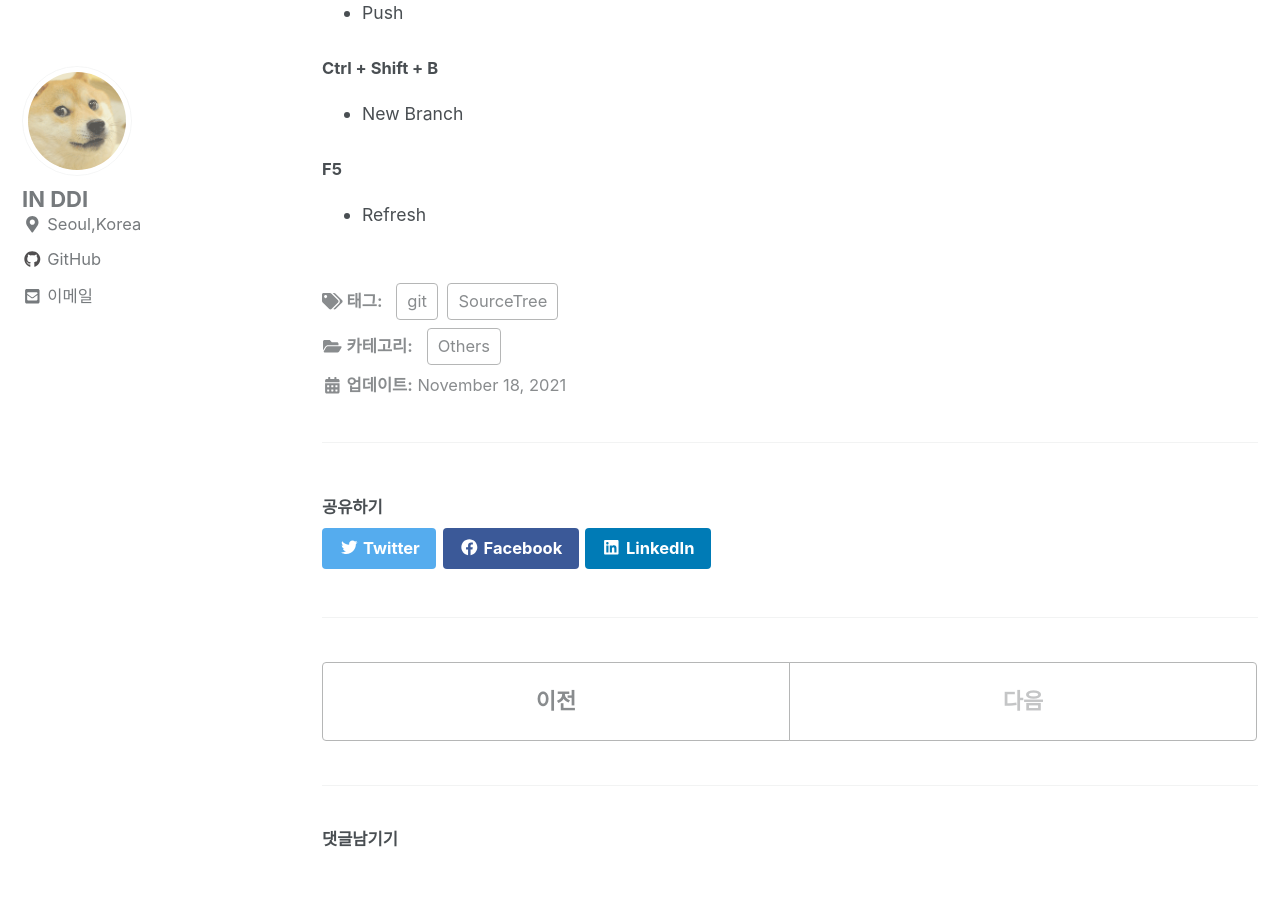
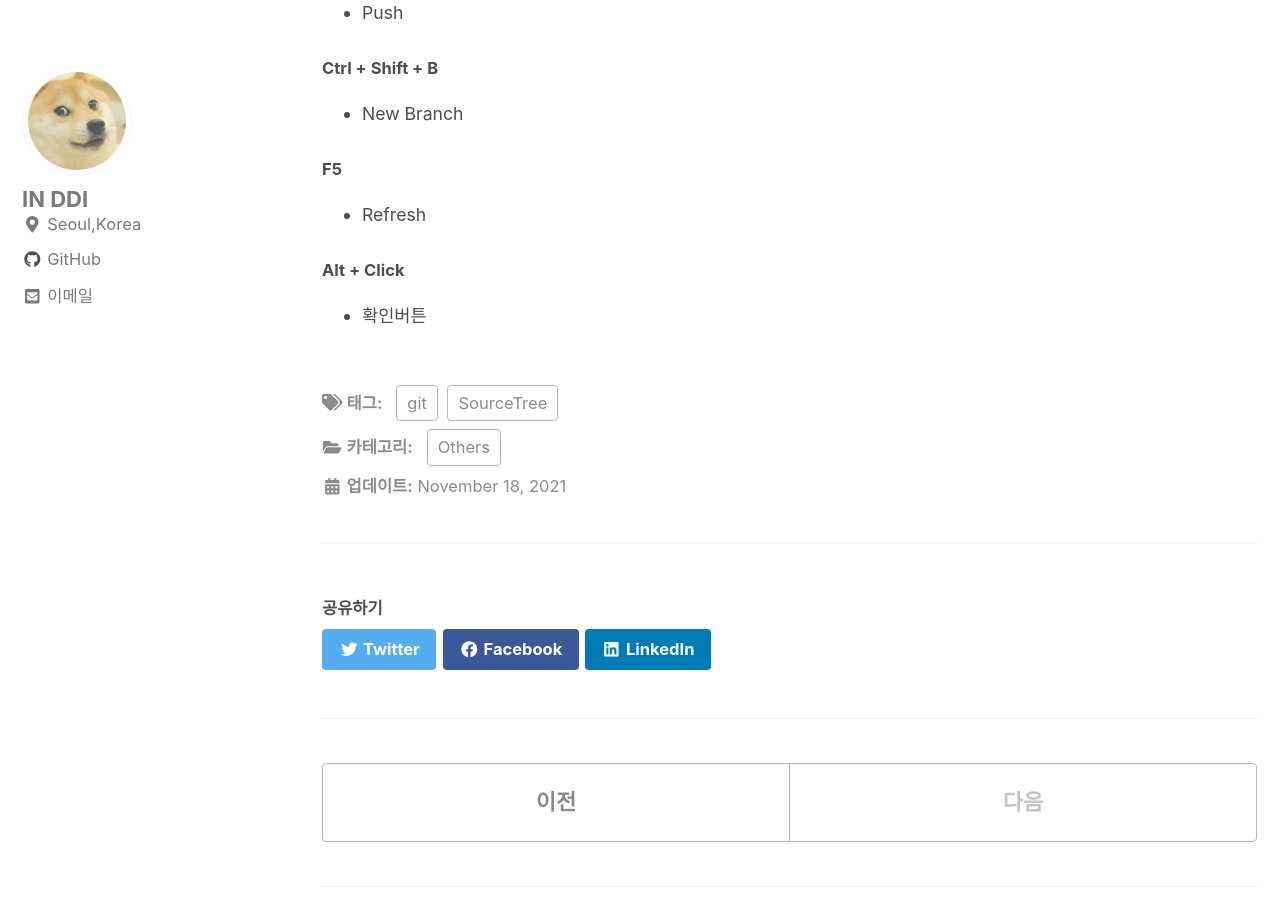
Before and after one commit to InSeok9068/inseok9068.github.io, a Jekyll site: the page built from _posts/others/2021-11-18-sourcetree-key-map.md, in a window 1280 px wide and 900 px high, scrolled down 478 px. Built offline with Jekyll 4.4.1, drawn with Linux system fonts in a browser that asks for light colours; cached includes are drawn as plain includes; nearby versions of some CDN libraries; comment, search, counter and statistics services are not loaded.

Commit message:
소스트리 단축키 포스팅 수정

```diff
--- a/_posts/others/2021-11-18-sourcetree-key-map.md
+++ b/_posts/others/2021-11-18-sourcetree-key-map.md
@@ -26,3 +26,7 @@ tags:
 #### F5
 
 - Refresh
+
+#### Alt + Click
+
+- 확인버튼
```
